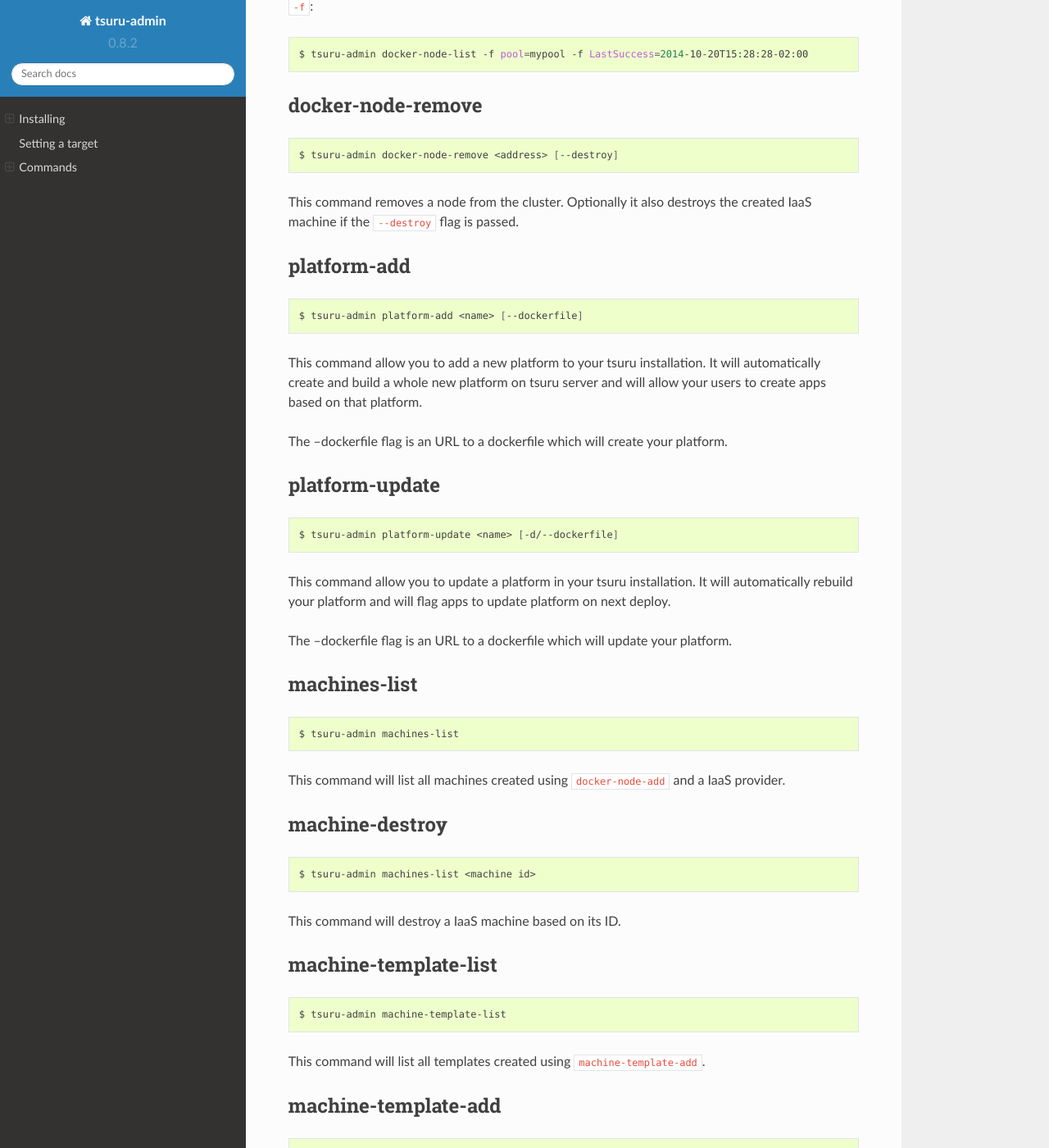
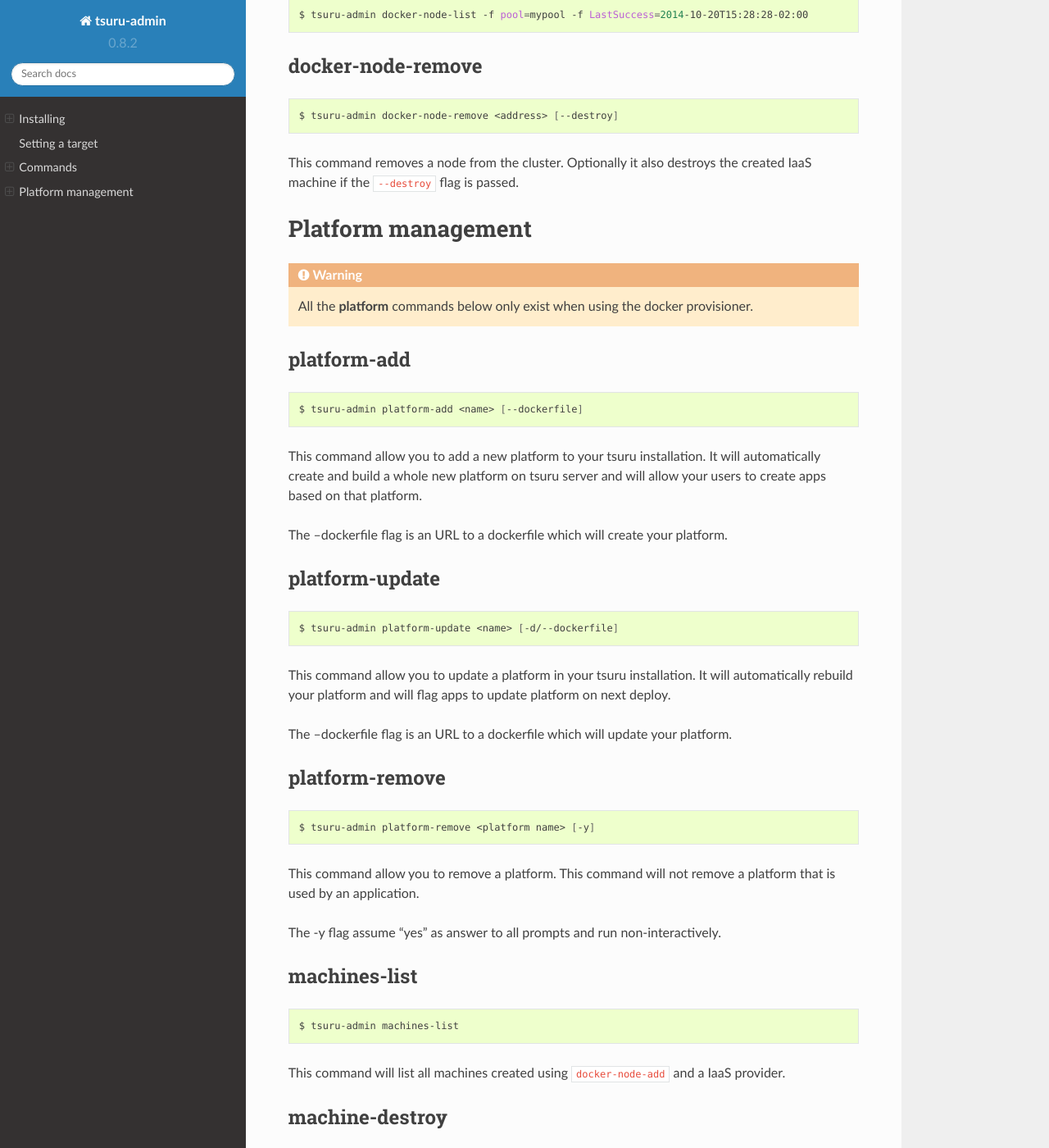
Before and after one commit to tsuru/tsuru-admin, a Sphinx documentation site: the page built from docs/source/index.rst, in a window 1280 px wide and 1400 px high, scrolled down 4303 px. Shown: the whole window at 82% size. Built offline with Sphinx 7.4.7 and the Read the Docs theme 2.0.0, drawn with Linux system fonts in a browser that asks for light colours; some of the changed text lies outside the part shown.

Commit message:
added docs about platform-remove.

```diff
--- a/docs/source/index.rst
+++ b/docs/source/index.rst
@@ -283,6 +280,14 @@
 
 .. _tsuru_admin_platform_add_cmd:
 
+Platform management
+===================
+
+.. warning::
+
+    All the **platform** commands below only exist when using the docker
+    provisioner.
+
 platform-add
 ------------
 
@@ -314,6 +319,20 @@
 platform on next deploy.
 
 The --dockerfile flag is an URL to a dockerfile which will update your platform.
+
+platform-remove
+---------------
+
+.. highlight:: bash
+
+::
+
+    $ tsuru-admin platform-remove <platform name> [-y]
+
+This command allow you to remove a platform. This command will not
+remove a platform that is used by an application.
+
+The -y flag assume "yes" as answer to all prompts and run non-interactively.
 
 .. _tsuru_admin_machines_list_cmd:
 
```
Also changed, not shown: other parts of docs/source/index.rst (+0 -3 lines).
